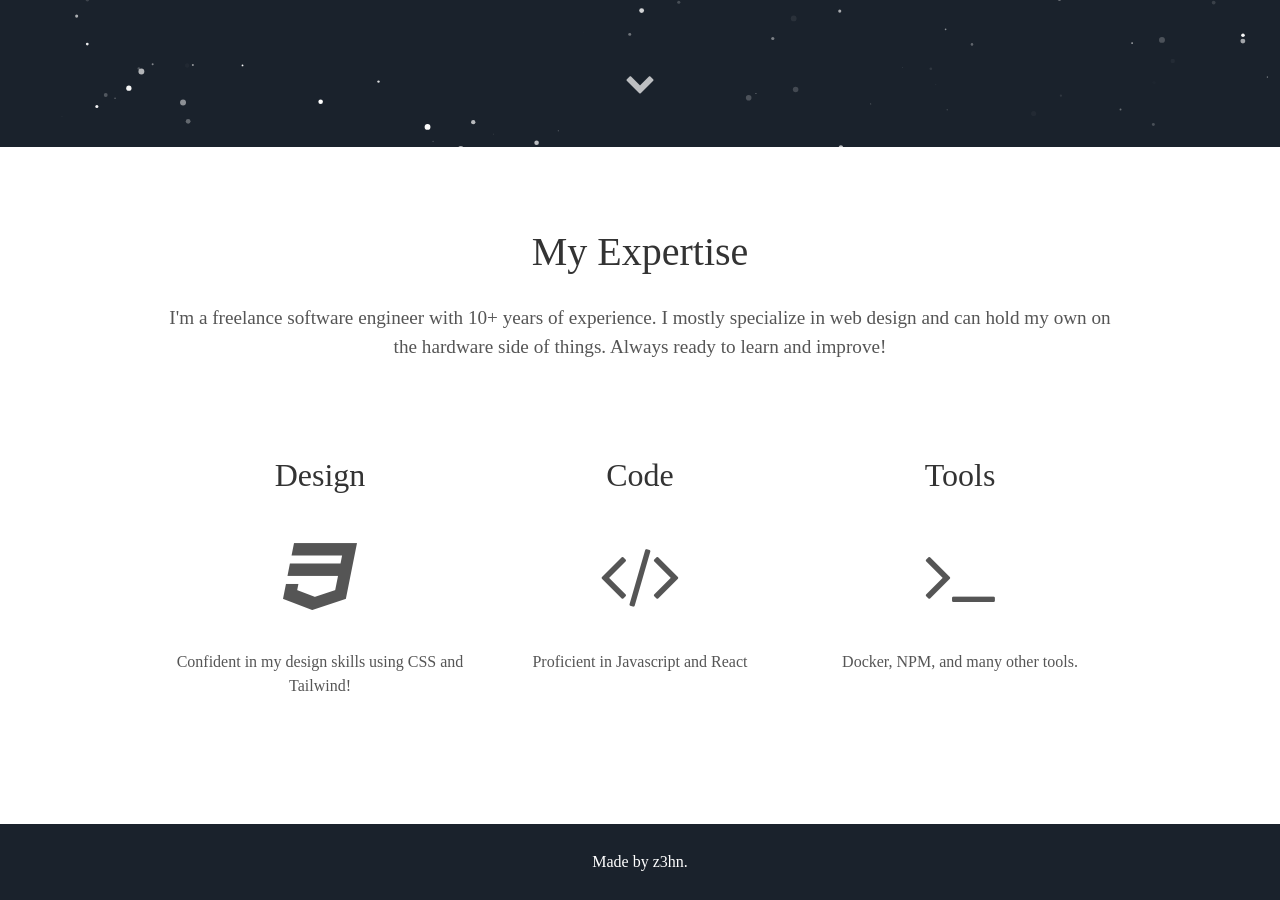
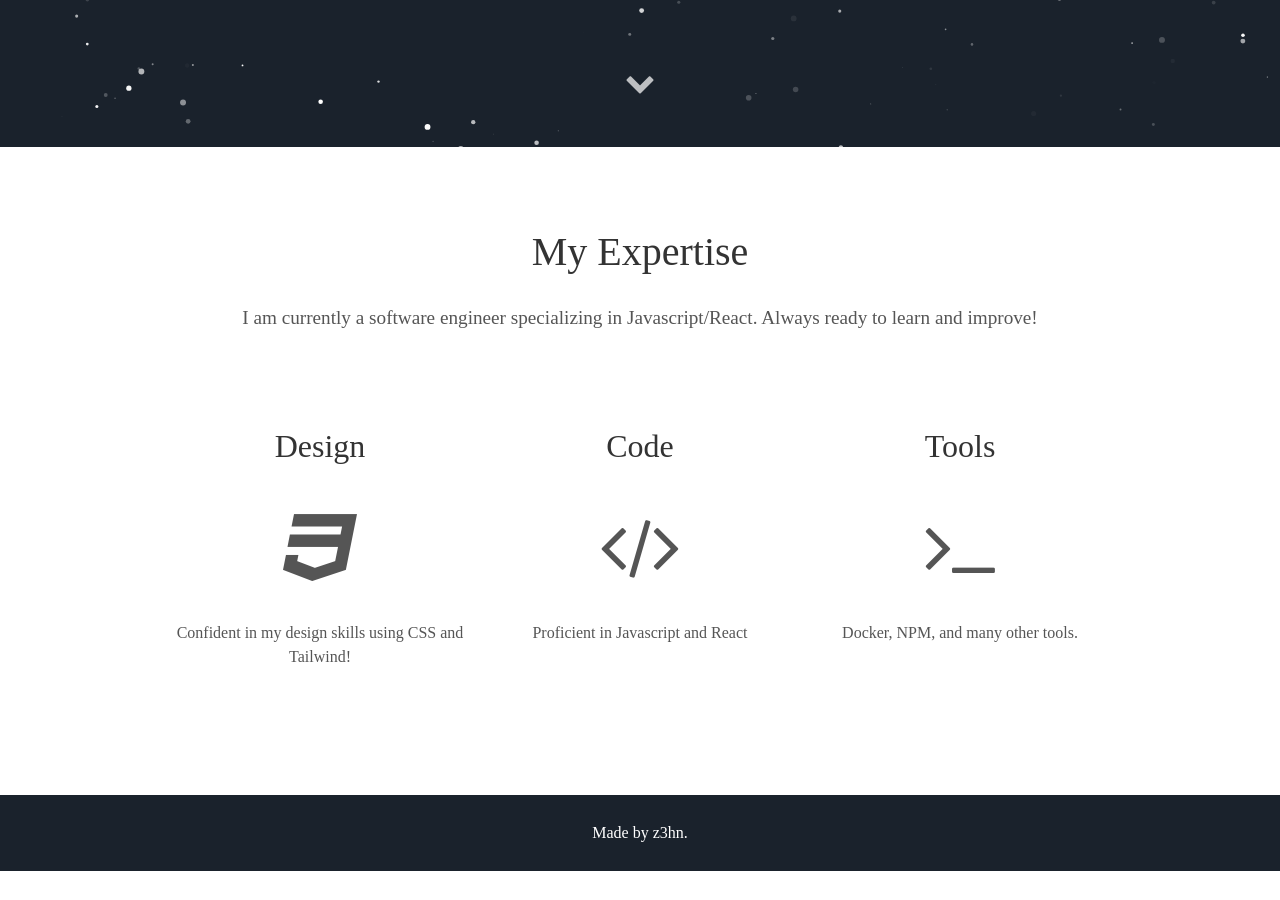
Before and after one commit to OwsleyJr/owsleyjr.github.io, a Jekyll site: the page built from index.html, in a window 1280 px wide and 900 px high, scrolled down 753 px. Built offline with Jekyll 4.4.1, drawn with Linux system fonts in a browser that asks for light colours; some web fonts are replaced; after the commit the page ends 1624 px from its top, so only the background shows below that.

Commit message:
edited user description

```diff
--- a/_config.yml
+++ b/_config.yml
@@ -6,7 +6,7 @@ description: Jekyll Theme Minimal Resume
 
 # User settings
 username: Brandon Cohen
-user_description: I'm a freelance software engineer with 10+ years of experience. I mostly specialize in web design and can hold my own on the hardware side of things. Always ready to learn and improve!
+user_description: I am currently a software engineer specializing in Javascript/React. Always ready to learn and improve!
 user_title: Software Engineer
 email: cohbrandon@gmail.com
 # twitter_username: lorem_ipsum
@@ -17,4 +17,4 @@ email: cohbrandon@gmail.com
 google-analytics:
   id: ""
 
-exclude: ['package.json', 'src' , 'node_modules']
+exclude: ["package.json", "src", "node_modules"]
```
